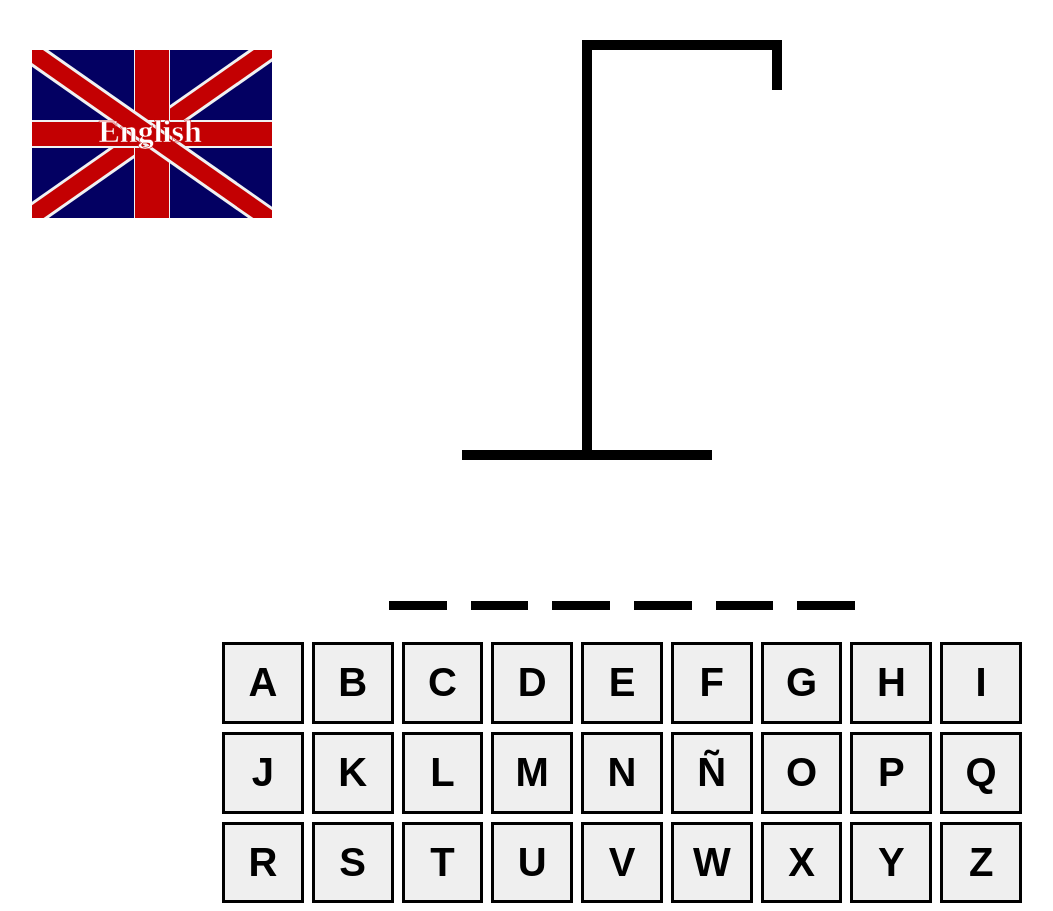
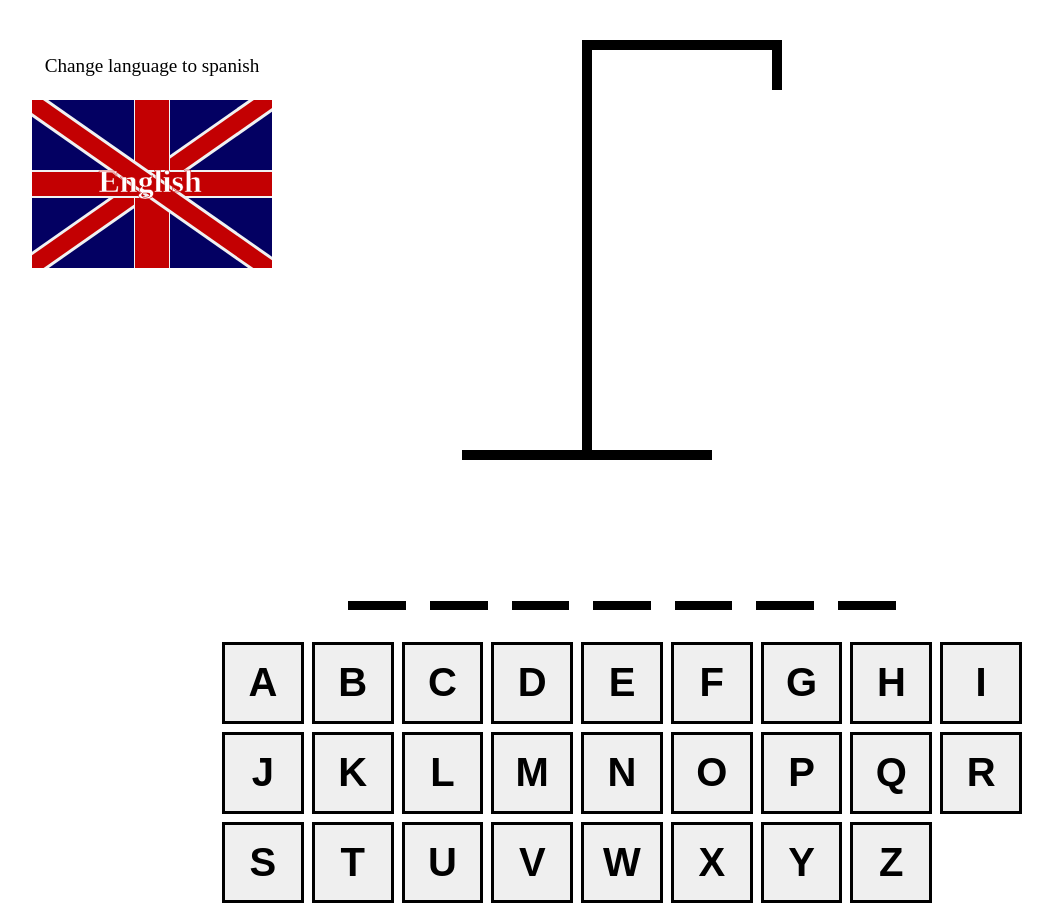
Before and after one commit to francoandreDev/hangman, a React (Vite) app: page / in a window 1280 px wide. Shown: the whole page, without its empty margins (18-1071 px from the left). Built offline with nearby package versions, Linux system fonts and the light colour scheme.

Commit message:
better logic and order

```diff
--- a/src/App.tsx
+++ b/src/App.tsx
@@ -1,35 +1,35 @@
 import { useCallback, useEffect, useState } from "react";
-import wordsEs from "./wordList.json";
-import wordsEn from "./palabrasLista.json";
+import wordsEnglish from "./wordList.json";
+import wordsSpanish from "./palabrasLista.json";
 import Keyboard from "./components/Keyboard";
 import HangmanWord from "./components/HangmanWord";
 import HangmanDrawing from "./components/HangmanDrawing";
 import ChangeLanguage from "./components/ChangeLanguage";
+import EndMessage from "./components/EndMessage";
+
+const getRandom = (list: string[]): number => {
+    return Math.floor(Math.random() * list.length);
+};
+const getWord = (list: string[]): string => {
+    return list[getRandom(list)];
+};
 
 function App() {
-    const [language, setLanguage] = useState<string>("es");
-
-    function getWord() {
-        return language === "en"
-            ? wordsEs[Math.floor(Math.random() * wordsEs.length)]
-            : wordsEn[Math.floor(Math.random() * wordsEn.length)];
-    }
-
-    const [wordToGuess, setWordToGuess] = useState(getWord);
-
+    const [language, setLanguage] = useState<string>("en");
+    const [wordToGuess, setWordToGuess] = useState<string>(
+        getWord(wordsEnglish)
+    );
     const [guessedLetters, setGuessedLetters] = useState<string[]>([]);
-
-    const incorrectLetters = guessedLetters.filter(
+    const incorrectLetters: string[] = guessedLetters.filter(
         (letter) => !wordToGuess.includes(letter)
     );
-
-    const isLoser = incorrectLetters.length >= 6;
-    const isWinner = wordToGuess
+    const isLoser: boolean = incorrectLetters.length >= 6;
+    const isWinner: boolean = wordToGuess
         .split("")
         .every((letter) => guessedLetters.includes(letter));
 
     const addGuessedLetter = useCallback(
-        (letter: string) => {
+        (letter: string): void => {
             if (guessedLetters.includes(letter) || isLoser || isWinner) return;
             setGuessedLetters((currentLetters) => [...currentLetters, letter]);
         },
@@ -37,7 +37,7 @@ function App() {
     );
 
     useEffect(() => {
-        const handler = (e: KeyboardEvent) => {
+        const handler = (e: KeyboardEvent): void => {
             const key = e.key;
             if (!key.match(/^[a-z]$/)) return;
             e.preventDefault();
@@ -49,27 +49,25 @@ function App() {
         };
     }, [guessedLetters]);
 
-    const newWord = () => {
-        setGuessedLetters([]);
-        setWordToGuess(getWord());
-    }
+    const changeWord = (language: string): void => {
+        language === "en"
+            ? setWordToGuess(getWord(wordsEnglish))
+            : setWordToGuess(getWord(wordsSpanish));
+    };
 
     useEffect(() => {
-        const handler = (e: KeyboardEvent) => {
+        const handler = (e: KeyboardEvent): void => {
             const key = e.key;
             if (key !== "Enter") return;
             e.preventDefault();
-            newWord()
+            setGuessedLetters([]);
+            changeWord(language);
         };
         document.addEventListener("keypress", handler);
         return () => {
             document.removeEventListener("keypress", handler);
         };
-    }, []);
-
-    useEffect(()=>{
-        newWord()
-    },[language])
+    }, [language]);
 
     return (
         <div
@@ -79,14 +77,15 @@ function App() {
                 flexDirection: "column",
                 gap: "2rem",
                 margin: "0 auto",
-                alignItems: "center",
+                alignItems: "center"
             }}
         >
-            <ChangeLanguage language={language} setLanguage={setLanguage}/>
-            <div style={{ fontSize: "2rem", textAlign: "center" }}>
-                {isWinner && "Winner! - Press Enter to try again"}
-                {isLoser && "Nice try! - Press Enter to try again"}
-            </div>
+            <ChangeLanguage language={language} setLanguage={setLanguage} />
+            <EndMessage
+                isWinner={isWinner}
+                isLoser={isLoser}
+                language={language}
+            />
             <HangmanDrawing numberOfGuesses={incorrectLetters.length} />
             <HangmanWord
                 reveal={isLoser}
--- a/src/components/ChangeLanguage.tsx
+++ b/src/components/ChangeLanguage.tsx
@@ -1,42 +1,52 @@
 import styles from "../styles/ChangeLanguage.module.css";
+import BritishFlag from "./flags/British.flag";
+import SpainFlag from "./flags/Spain.flag";
 
 type ChangeLanguageProp = {
     language: string;
     setLanguage: (language: string) => void;
 };
 
-const ChangeLanguage = ({ language, setLanguage }: ChangeLanguageProp) => {
-    const toggleLanguage = () => {
+const ChangeLanguage = ({
+    language,
+    setLanguage,
+}: ChangeLanguageProp) => {
+
+    const toggleLanguage = (language: string): void => {
         setLanguage(language === "en" ? "es" : "en");
     };
+
     return (
         <div
             style={{
                 position: "absolute",
-                top: "50px",
+                top: "100px",
                 left: "50px",
                 display: "flex",
                 flexDirection: "column",
                 justifyContent: "center",
                 alignItems: "center",
                 gap: "2rem",
-                textAlign: "justify",
+                textAlign: "justify"
             }}
         >
-            <div
-                className={`${
-                    language === "es" ? styles.british : styles.spain
-                } ${styles.btn}`}
+            <span
+                style={{
+                    position: "absolute",
+                    top: "-45px",
+                    textAlign: "center",
+                    fontSize: "1.2rem"
+                }}
             >
-                {language === "en" ? "Español" : "English"}
-                {language === "es" ? (
-                    <div>
-                        <span></span>
-                    </div>
-                ) : null}
-            </div>
+                {language === "en"
+                    ? "Change language to spanish "
+                    : "Cambiar idioma a inglés "}
+            </span>
+
+            {language === "en" ? <BritishFlag /> : <SpainFlag />}
+
             <button
-                onClick={() => toggleLanguage()}
+                onClick={() => toggleLanguage(language)}
                 style={{
                     width: "100%",
                     height: "100%",
@@ -45,14 +55,14 @@ const ChangeLanguage = ({ language, setLanguage }: ChangeLanguageProp) => {
                     position: "absolute",
                     zIndex: 1,
                     display: "flex",
-                    alignItems: "center",
+                    alignItems: "center"
                 }}
                 className={`${styles["text-flag"]}`}
             >
-                <p>
+                <p style={{ fontSize: "1rem" }}>
                     {language === "es"
-                        ? "Press the flag to change the game language"
-                        : "Presiona la bandera para cambiar el idioma del juego"}
+                        ? "Press the flag to change the game language and press Enter"
+                        : "Presiona la bandera para cambiar el idioma del juego y presiona enter"}
                 </p>
             </button>
         </div>
--- /dev/null
+++ b/src/components/EndMessage.tsx
@@ -0,0 +1,22 @@
+type EndMessageProps = {
+    isWinner: boolean;
+    isLoser: boolean;
+    language: string;
+}
+
+const EndMessage = ({isWinner, isLoser, language}: EndMessageProps) => {
+    return (
+        <div style={{ fontSize: "2rem", textAlign: "center" }}>
+                {isWinner &&
+                    (language === "en"
+                        ? "Winner! - Press Enter to try again"
+                        : "Ganaste! - Presiona Enter para volver a jugar")}
+                {isLoser &&
+                    (language === "en"
+                        ? "Nice try! - Press Enter to try again"
+                        : "Buen intento! - Presiona Enter para volver a jugar")}
+            </div>
+    );
+};
+
+export default EndMessage;
--- a/src/components/HangmanWord.tsx
+++ b/src/components/HangmanWord.tsx
@@ -34,7 +34,7 @@ const HangmanWord = ({
                                         : "hidden",
                                 color:
                                     !guessedLetters.includes(letter) && reveal
-                                        ? "red"
+                                        ? "rgb(13,143,67)"
                                         : "black",
                             }}
                         >
--- /dev/null
+++ b/src/components/flags/British.flag.tsx
@@ -0,0 +1,14 @@
+import styles from "../../styles/ChangeLanguage.module.css";
+
+const British = () => {
+    return (
+        <div className={`${styles.british} ${styles.btn}`}>
+            English
+            <div>
+                <span></span>
+            </div>
+        </div>
+    );
+};
+
+export default British;
--- /dev/null
+++ b/src/components/flags/Spain.flag.tsx
@@ -0,0 +1,7 @@
+import styles from "../../styles/ChangeLanguage.module.css";
+
+const Spain = () => {
+    return <div className={`${styles.spain} ${styles.btn}`}>Español</div>;
+};
+
+export default Spain;
```
Also changed, not shown: src/components/Keyboard.tsx (+4 -4 lines).
